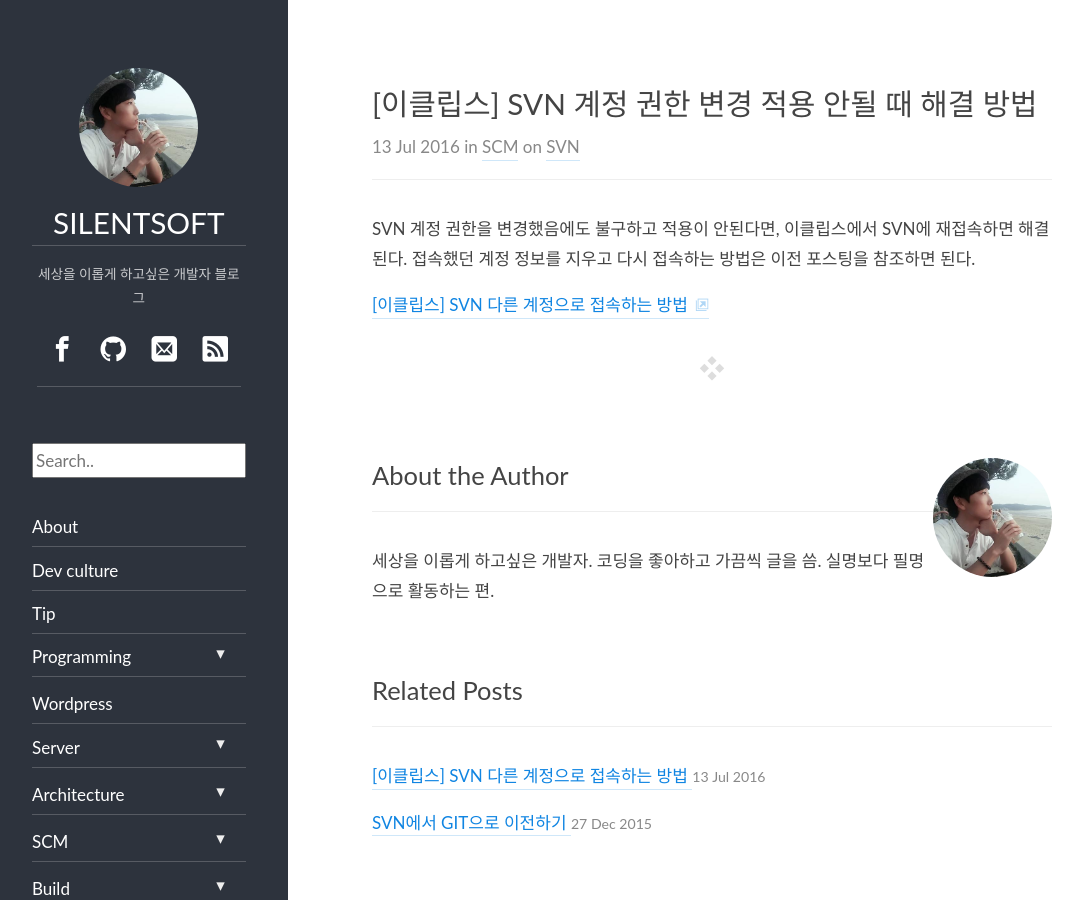
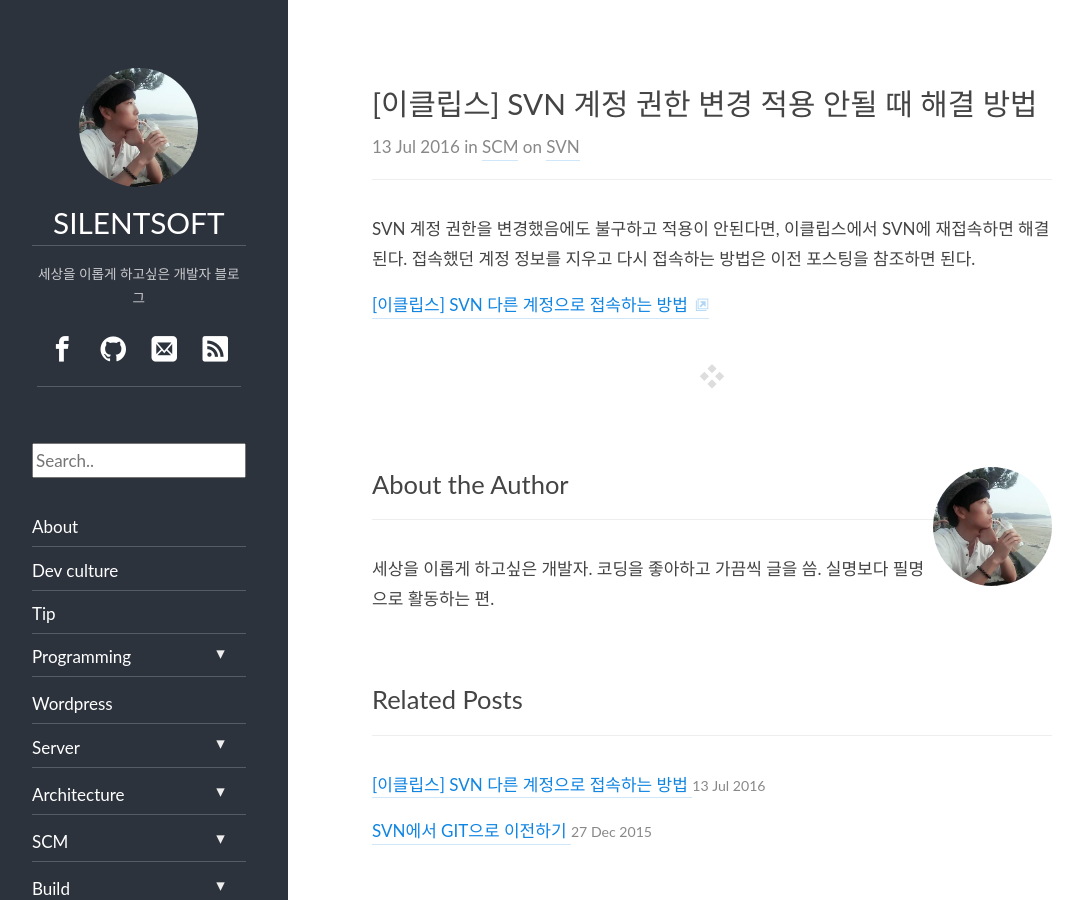
Before and after one commit to silentsoft/blog.silentsoft.org, a Jekyll site: the page built from _posts/2016-07-13-이클립스-svn-계정-권한-변경-적용-안될-때-해결-방법.md, in a window 1280 px wide and 900 px high. Shown: the whole window, without its empty margins (19-1102 px from the left). Built offline with Jekyll 4.4.1, drawn with Linux system fonts in a browser that asks for light colours; some web fonts are replaced; comment, search, counter and statistics services are not loaded.

Commit message:
adds some top margin on AddThis share box

```diff
--- a/_includes/share-buttons.html
+++ b/_includes/share-buttons.html
@@ -1,5 +1,4 @@
-<br/>
 <!-- Go to www.addthis.com/dashboard to customize your tools -->
-<div style="text-align: center;">
+<div style="text-align: center; margin-top: 2em;">
     <div class="addthis_inline_share_toolbox"></div>
 </div>
```
